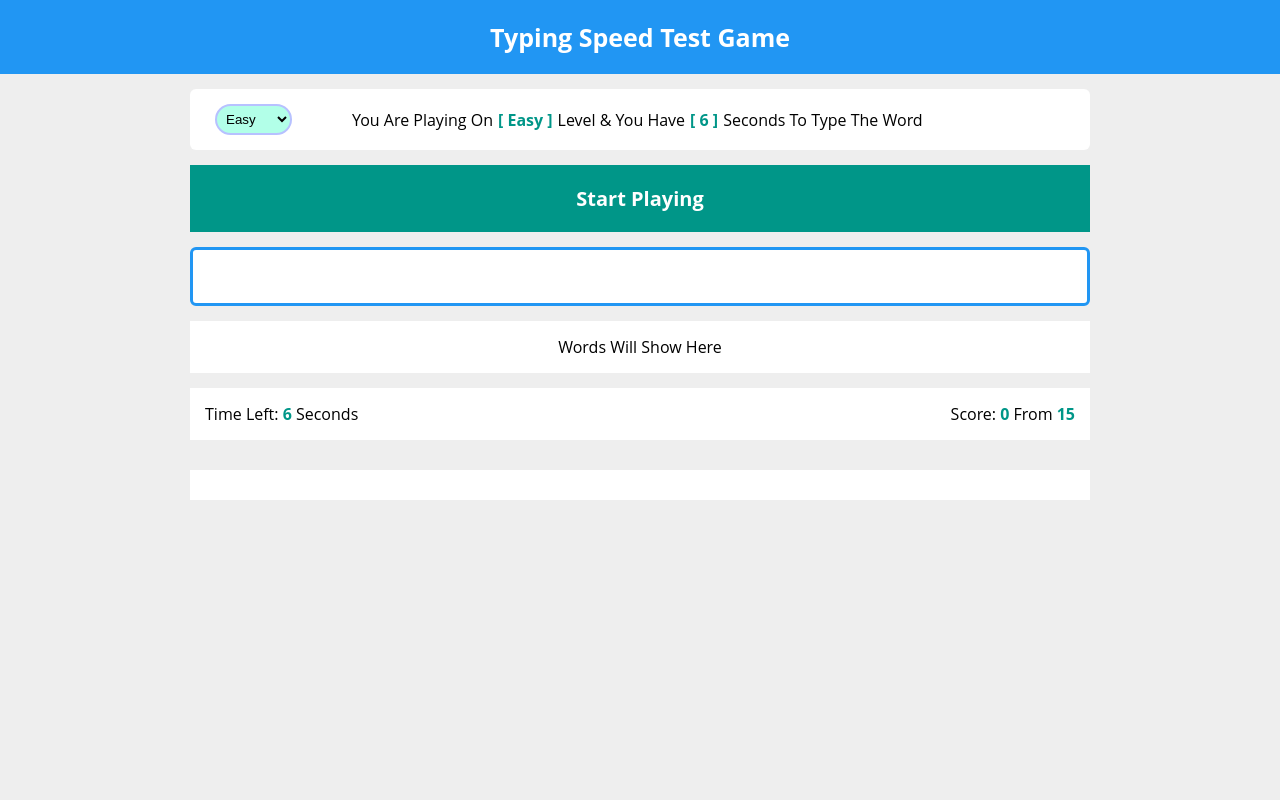
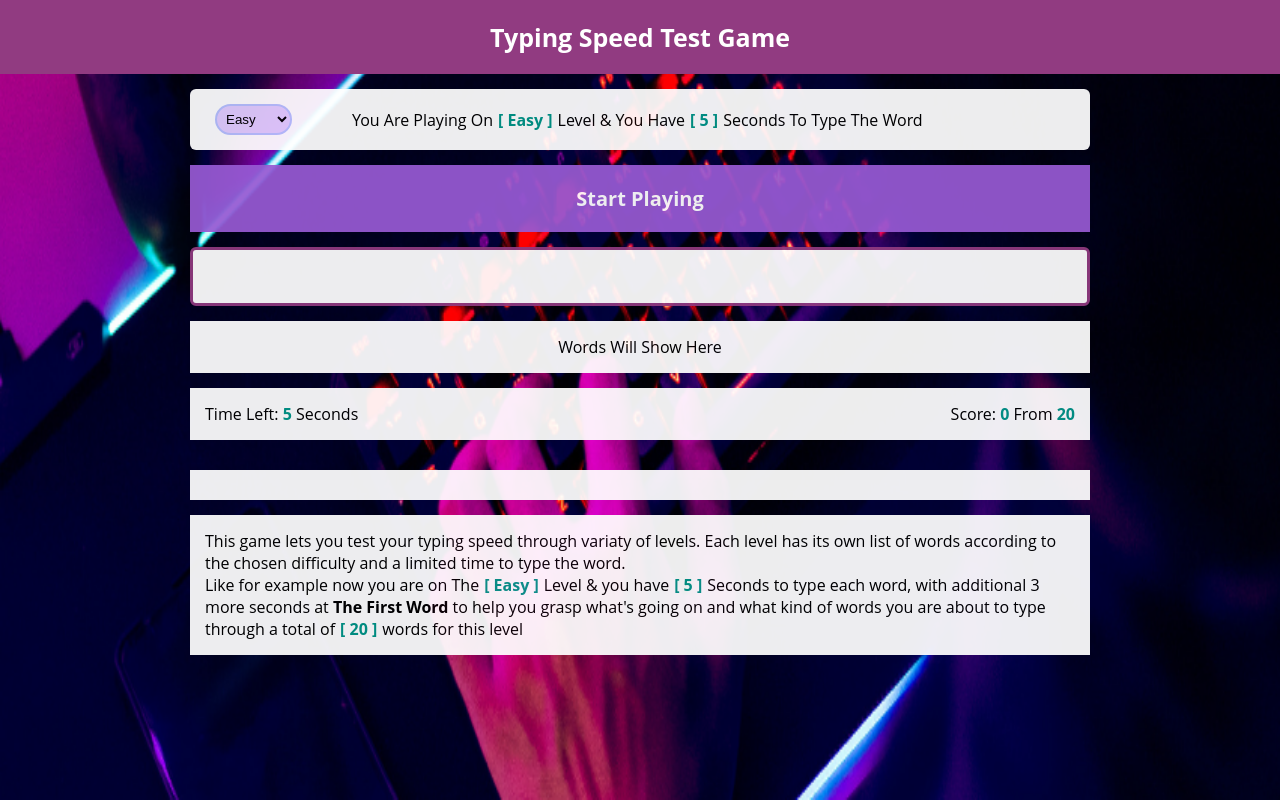
Before and after one commit to Gerges-Creative/Typing-Speed-Test_Portfolio_Project, a plain HTML site: page typing_speed_test.html in a window 1280 px wide. Drawn offline with Linux system fonts and the light colour scheme.

Commit message:
Add More Advanced Features

```diff
--- a/app.js
+++ b/app.js
@@ -20,11 +20,13 @@
   [04] Your Trainings To Add Features
   ---- [01] Save Score To Local Storage With Date => DONE
   ---- [02] Choose Levels From Select Box => DONE
-  ---- [03] Break The Logic To More Functions => Don't know how yet.
+  ---- [03] Pressing Enter Checks The Word Immediatly => DONE
   ---- [04] Choose Array Of Words For Every Level => DONE
-  ---- [05] Write Game Instruction With Dynamic Values => Will do it later.
-  ---- [06] Add 3 Seconds For The First Word => Don't know how yet.
-  ---- [07] Pressing Enter Checks The Word Immediatly.
+  ---- [05] Add 3 Seconds For The First Word => DONE
+  ---- [06] Write Game Instruction With Dynamic Values => DONE
+  ---- [07] Break The Logic To More Functions => Working on it.
+  ---- [08] Every Time You Choose A Level The Game Refreshes To Start That Level => DONE
+  ---- [09] Compare The Words To The Letter => Don't know how yet.
 */
 
 // Array Of Words For Each Level Easy, Normal, And Hard
@@ -39,11 +41,16 @@ const easyWords = [
   "Test",
   "Funny",
   "Rust",
-  "world",
+  "World",
   "Cat",
   "Dog",
   "Bird",
-  "Apple"
+  "Apple",
+  "Bye",
+  "Java",
+  "Ant",
+  "Toy",
+  "Node"
   ];
 
   const normalWords = [
@@ -61,7 +68,10 @@ const easyWords = [
     "Cascade",
     "Working",
     "Keyboard",
-    "Playing"
+    "Playing",
+    "Seconds",
+    "Language",
+    "Friends"
   ];
 
 const hardWords = [
@@ -75,7 +85,12 @@ const hardWords = [
     "Xylophone",
     "University",
     "Encyclopedia",
-    "Hypothetical"
+    "Hypothetical",
+    "Sacrilegious",
+    "Paraphernalia",
+    "Minuscule",
+    "Orangutan",
+    "Computers"
   ];
 
   // This Will Contain The Words Of The Chosen Level
@@ -83,39 +98,91 @@ const hardWords = [
 
   // Setting Levels
   const lvls = {
-    "Easy": 6,
+    "Easy": 5,
     "Normal": 4,
-    "Hard": 3
+    "Hard": 4
   };
 
+  // Global Variables
   // Default Level
   let currentLevel;
   let currentLevelSeconds;
+  // Variable To Hold The Interval
+  let interval;
+  // Variable To Check If It's The First Word
+  let isFirstWord = true;
+  // Flag To Check If The Game Is Over
+  let gameOver = false;
 
   // Catch Selectors
   let startButton = document.querySelector(".start");
-  let lvlNameSpan = document.querySelector(".message .lvl");
-  let secondsSpan = document.querySelector(".message .seconds");
+  let lvlNameSpan = document.querySelectorAll("span.lvl"); // this one
+  let secondsSpan = document.querySelectorAll("span.seconds"); // this one
   let theWord = document.querySelector(".the-word");
   let upcomingWords = document.querySelector(".upcoming-words");
   let input = document.querySelector(".input");
   let timeLeftSpan = document.querySelector(".time span");
   let scoreGot = document.querySelector(".score .got");
-  let scoreTotal = document.querySelector(".score .total");
+  let scoreTotal = document.querySelectorAll("span.total"); // this one
   let finishMessage = document.querySelector(".finish");
-  let container = document.querySelector(".container");
+  let scoresContainer = document.querySelector(".scores-container");
 
+  // // Function To Assign Level Names
+  // function assignLevelNames(level, seconds) {
+  //   lvlNameSpan.forEach(span => {
+  //     span.innerHTML = level;
+  //   });
+  //   secondsSpan.forEach(span => {
+  //     span.innerHTML = seconds;
+  //   });
+  // }
+
+  // // Function To Assign Seconds And Total Score Which Will Be Reference To The Total Words
+  // function secondsTotal(total) {
+  //   scoreTotal.forEach(span => {
+  //     span.innerHTML = total;
+  //   });
+  // }
+
+// Function To Assign Level Names
+function assignLevelNames(level, seconds) {
+  console.log("Assigning level names:", level, seconds);
+  lvlNameSpan.forEach(span => {
+    console.log("Updating level name span:", span);
+    span.innerHTML = level;
+  });
+  secondsSpan.forEach(span => {
+    console.log("Updating seconds span:", span);
+    span.innerHTML = seconds;
+  });
+}
+
+// Function To Assign Seconds And Total Score Which Will Be Reference To The Total Words
+function secondsTotal(total) {
+  console.log("Assigning total score:", total);
+  scoreTotal.forEach(span => {
+    console.log("Updating score total span:", span);
+    span.innerHTML = total;
+  });
+}
   // Detect Chosen Level
   document.addEventListener('DOMContentLoaded', function () {
     const selectBox = document.getElementById('levelSelect');
 
+    // Load The Saved Difficulty From Local Storage If It Exists
+    const savedDifficulty = localStorage.getItem("selectedDifficulty");
+    if (savedDifficulty) {
+      selectBox.value = savedDifficulty;
+    }
     // Check and handle the initial value on page load
     const initialSelectedValue = selectBox.value;
     handleLevelChange(initialSelectedValue);
-
+    // Event Listener For When The User Changes Difficulty
     selectBox.addEventListener('change', function () {
         const selectedValue = selectBox.value;
         handleLevelChange(selectedValue);
+        // Save Difficulty To Local Storage
+        localStorage.setItem("selectedDifficulty", selectedValue)
     });
   });
 
@@ -125,21 +192,18 @@ const hardWords = [
     currentLevel = level;
     currentLevelSeconds = lvls[level]
 
-    lvlNameSpan.innerHTML = level;
-    secondsSpan.innerHTML = currentLevelSeconds;
+    assignLevelNames(level, currentLevelSeconds);
+    // secondsSpan.innerHTML = currentLevelSeconds;
     timeLeftSpan.innerHTML = currentLevelSeconds;
 
     if (level === 'Easy') {
-        console.log('Level Easy Selected');
-        scoreTotal.innerHTML = easyWords.length;
+      secondsTotal(easyWords.length);
       currentWords = easyWords.slice();
     } else if (level === 'Normal') {
-        console.log('Level Normal Selected');
-        scoreTotal.innerHTML = normalWords.length;
+      secondsTotal(normalWords.length);
       currentWords = normalWords.slice();
     } else if (level === 'Hard') {
-      console.log('Level Hard Selected');
-      scoreTotal.innerHTML = hardWords.length;
+      secondsTotal(hardWords.length);
       currentWords = hardWords.slice();
     }
   }
@@ -153,11 +217,16 @@ const hardWords = [
   startButton.onclick = function () {
     this.remove();
     input.focus();
+    // Reset Game Over Flag
+    gameOver = false;
     // Generate Word Function
     genWords();
   }
 
   function genWords() {
+    // Clear The Previous Interval If It Exists
+    if (interval) clearInterval(interval);
+
     // Get Random Word From Array
     let randomWord = currentWords[Math.floor(Math.random() * currentWords.length)];
     // Get Word Index
@@ -180,13 +249,11 @@ const hardWords = [
     startPlay();
   }
 
-  function startPlay() {
-    timeLeftSpan.innerHTML = currentLevelSeconds;
-    let start = setInterval(() => {
-      timeLeftSpan.innerHTML--;
-      if (timeLeftSpan.innerHTML === "0") {
-        // Stop Timer
-        clearInterval(start);
+  // Check The Word
+  function checkWord() {
+    // Prevent Multiple Game Over Messages
+    if (gameOver) return;
+
     // Compare Words
     if (theWord.innerHTML.toLowerCase() === input.value.toLowerCase()) {
       // Empty Input Field
@@ -206,7 +273,10 @@ const hardWords = [
         upcomingWords.remove();
         // Save Score To Local Storage
         saveScore(scoreGot.innerHTML, currentLevel);
-
+        // Clear the interval when the game is finished
+        clearInterval(interval);
+        // Set Game Over Flag
+        gameOver = true;
       }
     } else {
       let span = document.createElement("span");
@@ -216,10 +286,38 @@ const hardWords = [
       finishMessage.appendChild(span);
       // Save Score To Local Storage
       saveScore(scoreGot.innerHTML, currentLevel);
+      // Clear the interval when the game is over
+      clearInterval(interval);
+      // Set Game Over Flag
+      gameOver = true;
     }
+  }
+
+  function startPlay() {
+    if (isFirstWord) {
+      timeLeftSpan.innerHTML = currentLevelSeconds + 3;
+      isFirstWord = false;
+    } else {
+      timeLeftSpan.innerHTML = currentLevelSeconds;
+    }
+
+    interval = setInterval(() => {
+      timeLeftSpan.innerHTML--;
+      if (timeLeftSpan.innerHTML === "0") {
+        // Stop Timer
+        clearInterval(interval);
+        checkWord();
       }
     }, 1000);
   }
+
+  // Event Listener For Enter Press Key
+  input.addEventListener('keyup', function(event) {
+    if (event.key === 'Enter') {
+      clearInterval(interval);
+      checkWord();
+    }
+  });
 
   function saveScore(score, level) {
     const today = new Date();
@@ -238,17 +336,18 @@ const hardWords = [
   function displayScores() {
     let scores = JSON.parse(localStorage.getItem('typingGameScores')) || [];
 
-    let scoresContainer = document.createElement('div');
-    scoresContainer.className = 'scores-container';
-
     scores.forEach(entry => {
       let scoreEntry = document.createElement('div');
      scoreEntry.className = 'score-entry';
       scoreEntry.textContent = `Level: ${entry.level}, Score: ${entry.score}, Date: ${entry.date}`;
       scoresContainer.appendChild(scoreEntry);
     });
-
-    container.appendChild(scoresContainer);
   }
 
   document.addEventListener('DOMContentLoaded', displayScores);
+
+  // Dynamic Description For The User
+  // let description = document.createElement('div');
+  // description.className = 'description';
+  // description.textContent = `You are now playing on [${currentLevel}]`;
+  // container.appendChild(description);
--- a/styles.css
+++ b/styles.css
@@ -1,5 +1,5 @@
 :root {
-  --main-color: #2196f3;
+  --main-color: #913b81;
 }
 * {
   box-sizing: border-box;
@@ -8,14 +8,19 @@
 }
 body {
   font-family: "Open Sans", sans-serif;
+  background-image: url('pics/keyboard.png');
+  background-repeat: no-repeat;
+  background-attachment: fixed;
+  background-size: 100% 100%;
 }
 .game {
-  background-color: #eee;
+  /* background-color: #eee; */
   min-height: 100vh;
 }
 .container {
   margin: auto;
   max-width: 900px;
+  opacity: 93%;
 }
 .name {
   background-color: var(--main-color);
@@ -39,26 +44,28 @@ body {
   margin-left: 10px;
   padding: 5px 5px;
   border-radius: 50px;
-  background-color: #b2ffe8;
+  background-color: #e2ceff;
   border: #b7c1ff 2px solid;
 }
-.message span {
+.message span, .description span {
   font-weight: bold;
   color: #009688;
   margin-right: 5px;
   margin-left: 5px;
 }
-.message span::before {
+.message span::before,
+.description span::before {
   content: "[ ";
 }
-.message span::after {
+.message span::after,
+.description span::after {
   content: " ]";
 }
 .start {
   font-size: 20px;
   font-weight: bold;
   text-align: center;
-  background-color: #009688;
+  background-color: #975ad3;
   color: white;
   padding: 20px;
   cursor: pointer;
@@ -67,7 +74,7 @@ body {
   text-align: center;
   font-weight: bold;
   font-size: 60px;
-  color: var(--main-color);
+  color: white;
   user-select: none;
 }
 .input {
@@ -107,7 +114,7 @@ body {
   background-color: white;
   padding: 15px;
 }
-.control span {
+.control span, .description span {
   font-weight: bold;
   color: #009688;
 }
@@ -118,7 +125,7 @@ body {
   padding: 15px;
 }
 .finish .good {
-  color: var(--main-color);
+  color: #00fdff;
 }
 .finish .bad {
   color: red;
@@ -131,3 +138,10 @@ body {
   justify-content: space-around;
   font-weight: bold;
 }
+
+.description {
+  background-color: white;
+  padding: 15px;
+  margin-top: 15px;
+  margin-bottom: 15px;
+}
--- a/typing_speed_test.html
+++ b/typing_speed_test.html
@@ -4,6 +4,7 @@
         <meta charset="utf-8">
         <title>Typing Test</title>
         <link rel="stylesheet" href="styles.css">
+        <link rel="icon" type="image/x-icon" href="pics/text.png">
     </head>
     <body>
         <div class="game">
@@ -30,6 +31,21 @@
                 </div>
               </div>
               <div class="finish"></div>
+              <div class="scores-container"></div>
+              <div class="description">
+                This game lets you test your typing speed through variaty of levels.
+                Each level has its own list of words according to
+                the chosen difficulty and a limited time to type the word.<br>
+                Like for example now you are on
+                The<span class="lvl"></span>Level
+                & you
+                have<span class="seconds"></span>Seconds
+                to type each word,
+                with additional 3 more seconds at <strong>The First Word</strong>
+                to help you grasp what's going on and what kind of words you are
+                about to type through a total
+                of<span class="total"></span>words for this level
+              </div>
             </div>
           </div>
           <script src="app.js"></script>
```
Also changed, not shown: pics/keyboard.png (added), pics/text.png (added). Lines whose indentation alone changed are shown as unchanged.
